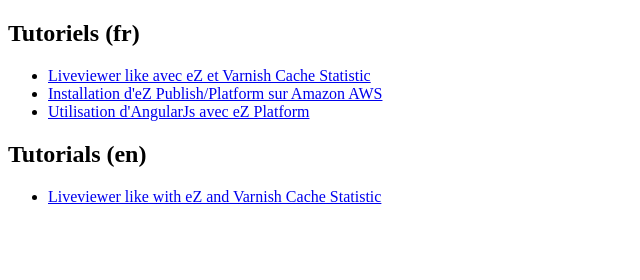
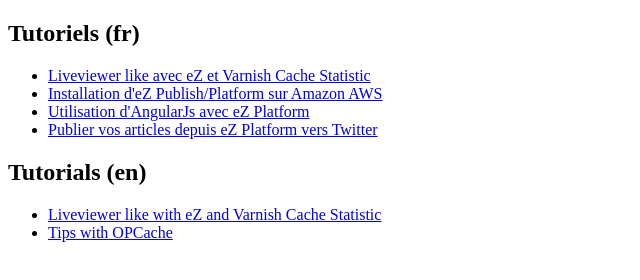
Before and after one commit to dspe/dspe.github.io, a plain HTML site: page index.html in a window 1280 px wide. Shown: the whole page, without its empty margins (0-640 px from the left). Drawn offline with Linux system fonts and the light colour scheme.

Commit message:
Add Opcache tips

```diff
--- a/index.html
+++ b/index.html
@@ -32,6 +32,11 @@
                     Utilisation d'AngularJs avec eZ Platform
                 </a>
             </li>
+            <li>
+                <a href="#">
+                    Publier vos articles depuis eZ Platform vers Twitter
+                </a>
+            </li>
         </ul>
 
         <h2>Tutorials (en)</h2>
@@ -39,6 +44,11 @@
             <li>
                 <a href="https://github.com/dspe/VCSLiveViewer" target="_blank">
                     Liveviewer like with eZ and Varnish Cache Statistic
+                </a>
+            </li>
+            <li>
+                <a href="https://github.com/dspe/dspe.github.io/blob/master/tutoriels/en/opcache/opcache.md" target="_blank">
+                    Tips with OPCache
                 </a>
             </li>
         </ul>
```
Also changed, not shown: 1 other file.
